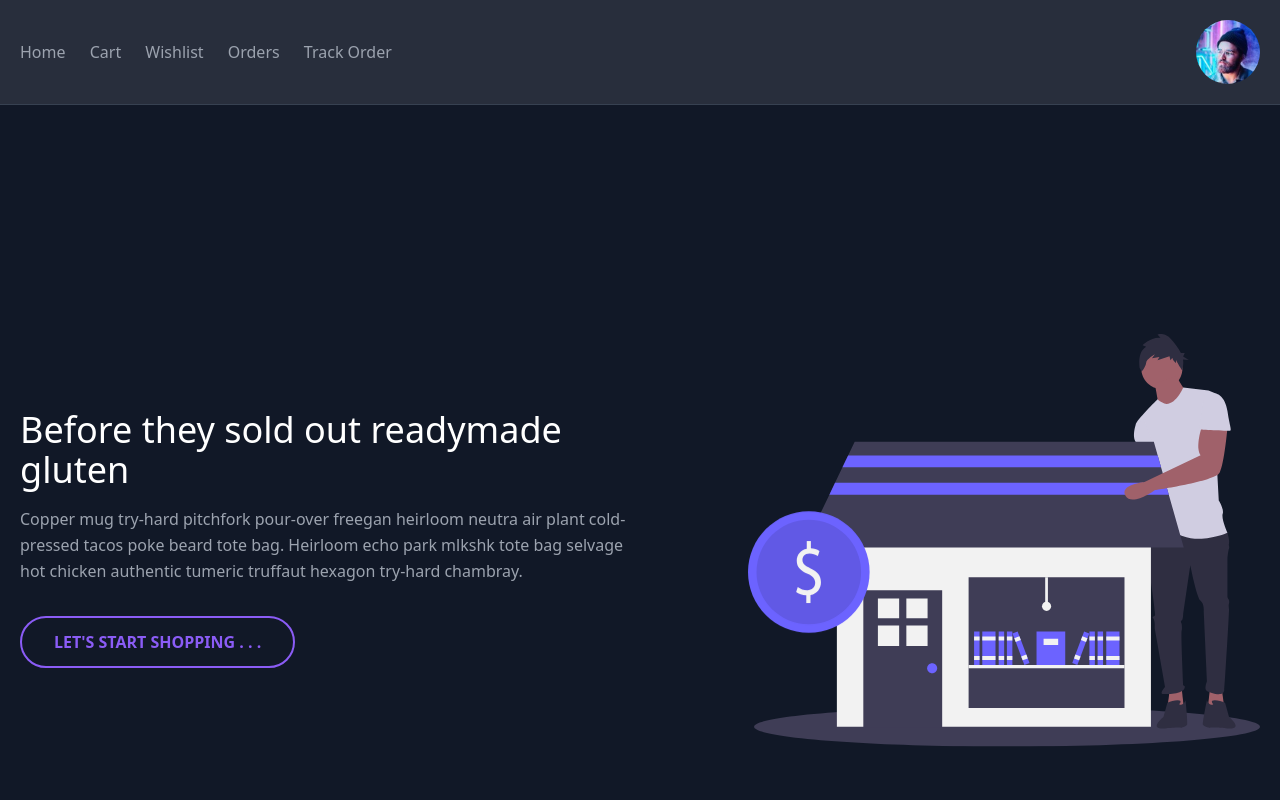
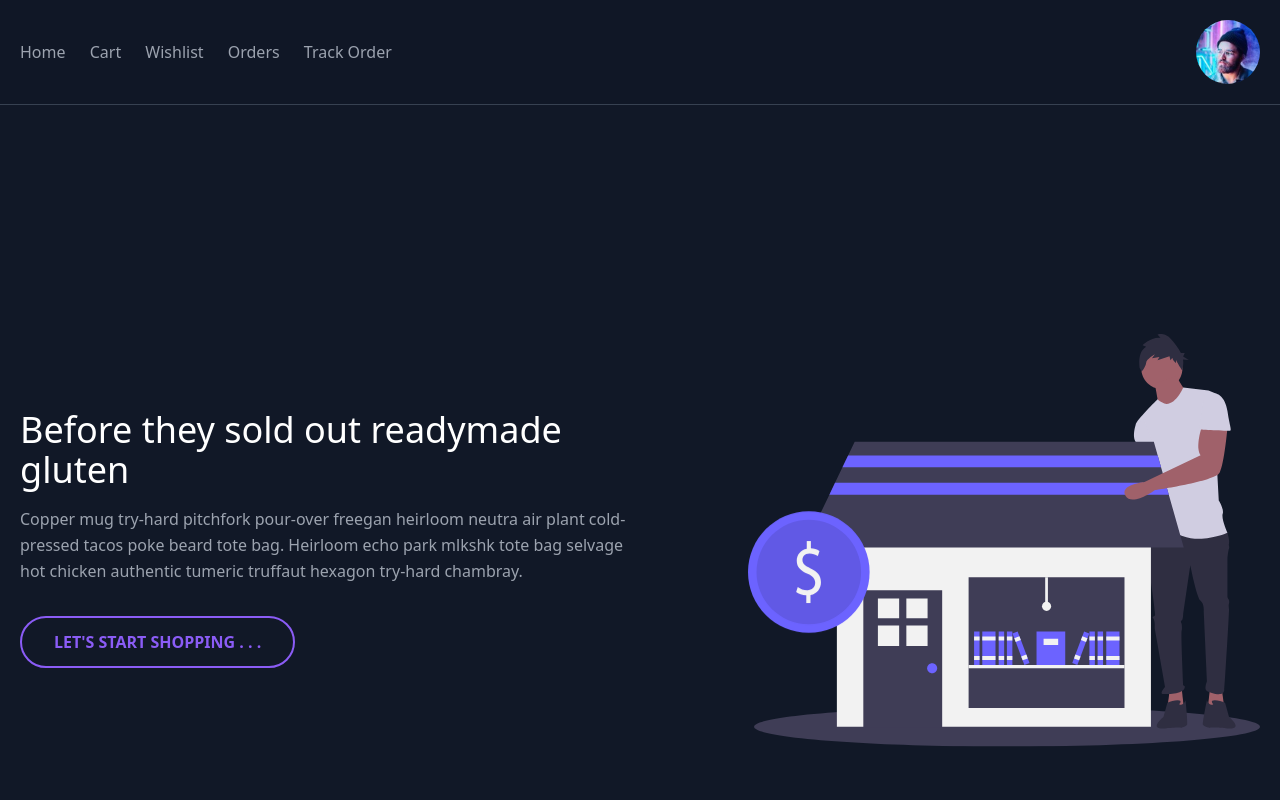
Before and after one commit to PraveenMalethia/basketiya-2, a Nuxt app: page / in a window 1280 px wide. Shown: the top 800 px of the page. Built offline with nearby package versions, Linux system fonts and the light colour scheme.

Commit message:
Update default.vue

```diff
--- a/layouts/default.vue
+++ b/layouts/default.vue
@@ -1,5 +1,5 @@
 <template>
-  <div>
+  <div class="bg-gray-900">
     <Header v-on:toogleSideNav="toogleSideNav"/>
     <div v-if="!showSideNav">
       <Nuxt />
```
